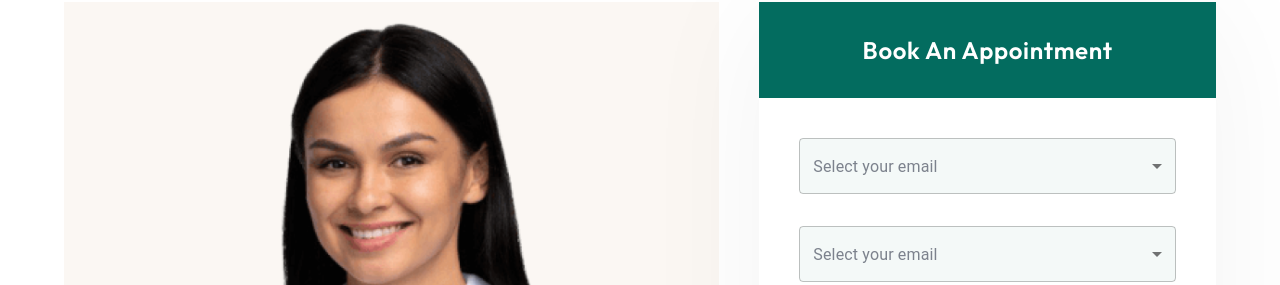
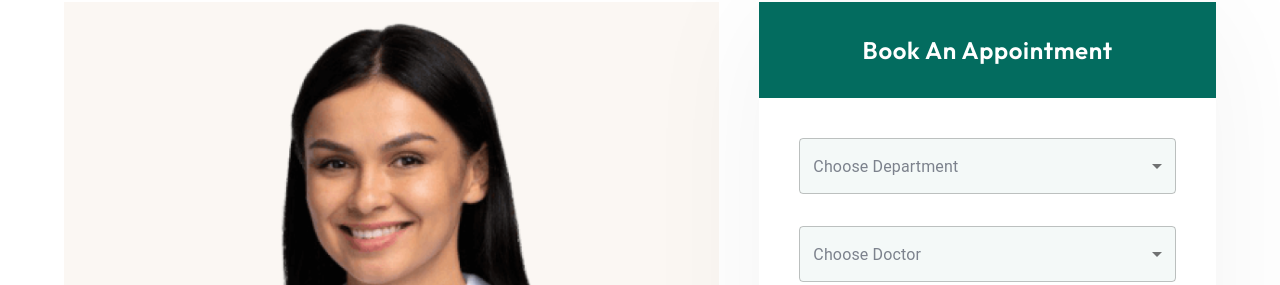
Before and after one commit to Resvan/comming-soon, a React (Vite) app: page /doctor/1 in a window 1280 px wide. Shown: the part 667-952 px from the top of the page. Built offline with nearby package versions, Linux system fonts and the light colour scheme; the HTML template or start-up script is replaced by a standard one.

Commit message:
change colors

```diff
--- a/src/pages/DoctorDetails.jsx
+++ b/src/pages/DoctorDetails.jsx
@@ -346,7 +346,7 @@ const DoctorDetails = () => {
                                           error={!!errors.email}
                                       >
                                           <MenuItem value="" disabled>
-                                              Select your email
+                                              Choose Department
                                           </MenuItem>
                                           <MenuItem value="email1@example.com">email1@example.com</MenuItem>
                                           <MenuItem value="email2@example.com">email2@example.com</MenuItem>
@@ -375,7 +375,7 @@ const DoctorDetails = () => {
                                           error={!!errors.email}
                                       >
                                           <MenuItem value="" disabled>
-                                              Select your email
+                                              Choose Doctor
                                           </MenuItem>
                                           <MenuItem value="email1@example.com">email1@example.com</MenuItem>
                                           <MenuItem value="email2@example.com">email2@example.com</MenuItem>
```
